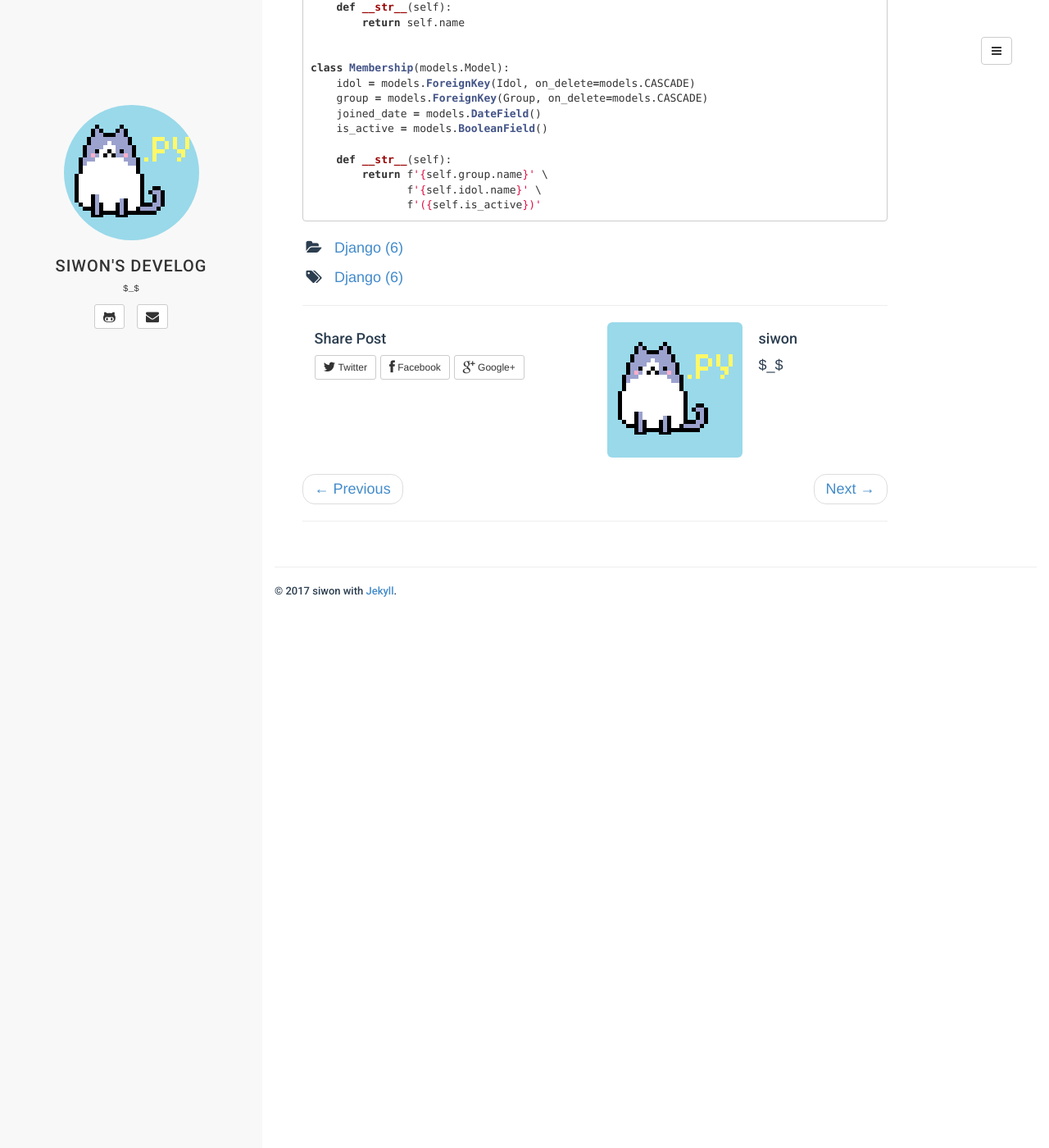
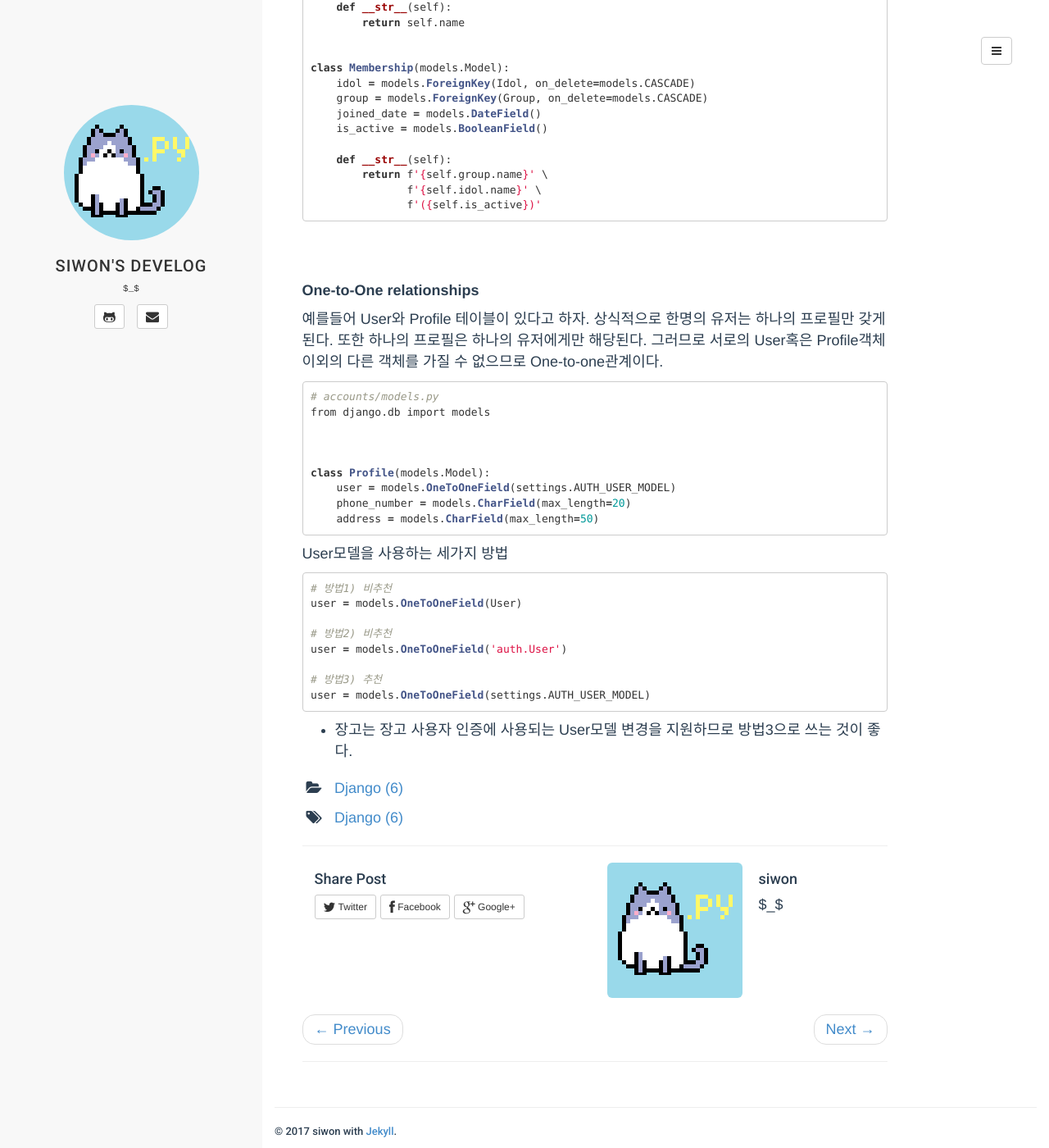
Before and after one commit to 2siwon/2siwon.github.io, a Jekyll site: the page built from _posts/2017-10-10-django-006-model2.md, in a window 1280 px wide and 1400 px high, scrolled down 3224 px. Shown: the whole window at 82% size. Built offline with Jekyll 4.4.1, drawn with Linux system fonts in a browser that asks for light colours; comment, search, counter and statistics services are not loaded; before the commit the page ends 3965 px from its top, so only the background shows below that.

Commit message:
update django-006-models2

````diff
--- a/_posts/2017-10-10-django-006-model2.md
+++ b/_posts/2017-10-10-django-006-model2.md
@@ -176,3 +176,36 @@ class Membership(models.Model):
                f'{self.idol.name}' \
                f'({self.is_active})'
 ```
+
+<br><br>
+
+**One-to-One relationships**
+
+예를들어 User와 Profile 테이블이 있다고 하자. 상식적으로 한명의 유저는 하나의 프로필만 갖게된다. 또한 하나의 프로필은 하나의 유저에게만 해당된다. 그러므로 서로의 User혹은 Profile객체 이외의 다른 객체를 가질 수 없으므로 One-to-one관계이다.
+
+```python
+# accounts/models.py
+from django.db import models
+
+
+
+class Profile(models.Model):
+    user = models.OneToOneField(settings.AUTH_USER_MODEL)
+    phone_number = models.CharField(max_length=20)
+    address = models.CharField(max_length=50)
+```
+
+User모델을 사용하는 세가지 방법
+
+```python
+# 방법1) 비추천
+user = models.OneToOneField(User)
+
+# 방법2) 비추천
+user = models.OneToOneField('auth.User')
+
+# 방법3) 추천
+user = models.OneToOneField(settings.AUTH_USER_MODEL)
+```
+
+- 장고는 장고 사용자 인증에 사용되는 User모델 변경을 지원하므로 방법3으로 쓰는 것이 좋다.
````
